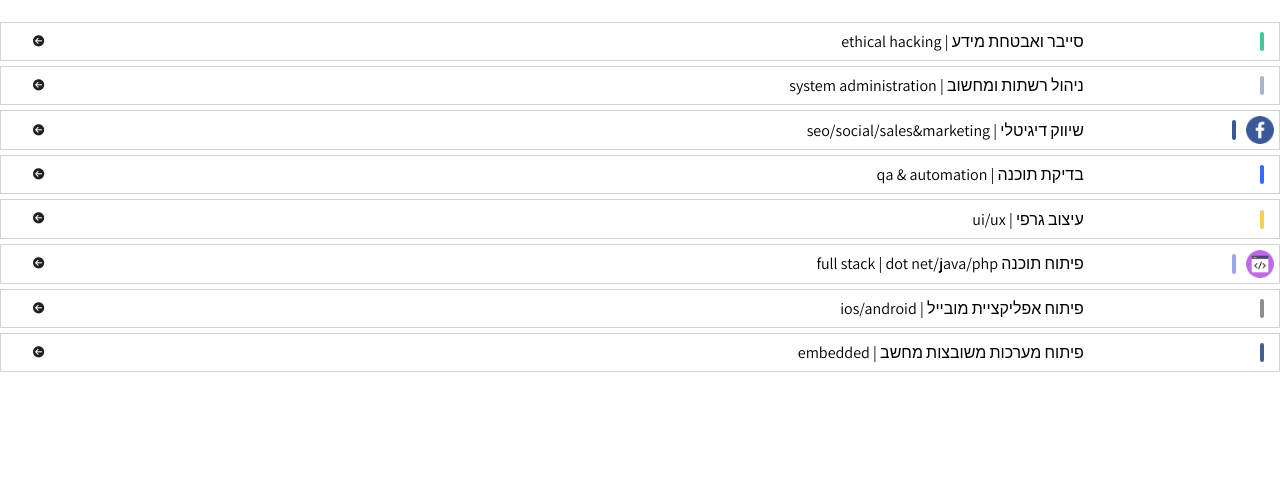
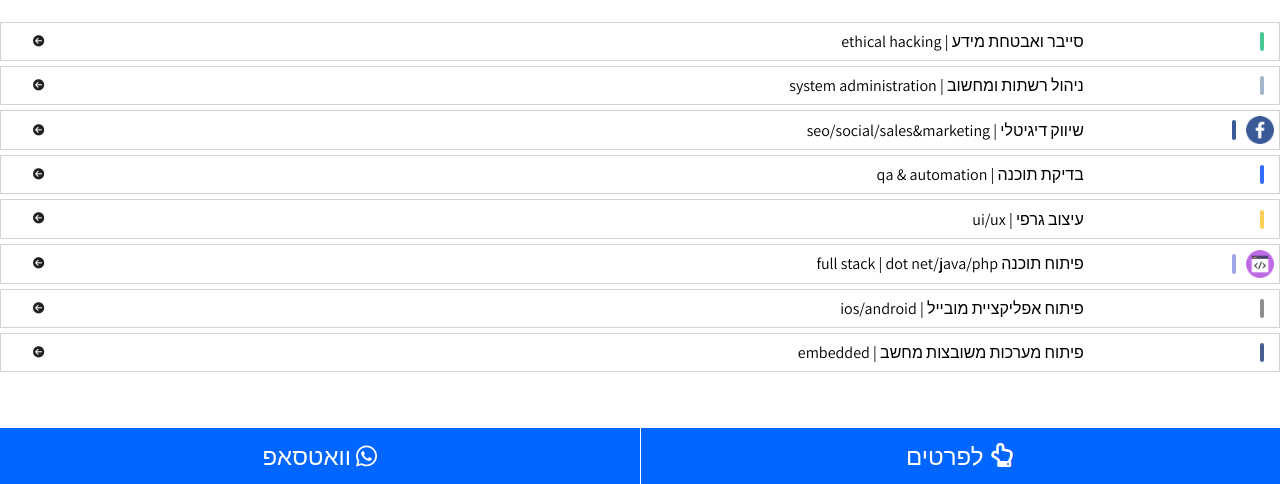
Before and after one commit to LiorRavid/HyperActive_Proj, a website: page index.html in a window 1280 px wide. Shown: the part 316-800 px from the top of the page. Drawn offline with Linux system fonts and the light colour scheme.

Commit message:
first screen + contact-bar buttons

```diff
--- a/index.html
+++ b/index.html
@@ -124,5 +124,11 @@
     <section class="q-and-a"></section>
     <section class="public service"></section>
     <footer></footer>
+    <section class="contact-bar-btns">
+        <button class="details">
+            <img src="./styles/scss/imgs/hand-up.png" alt="">
+            <a>לפרטים</a></button>
+        <button class="whatsup"><a>וואטסאפ</a></button>
+    </section>
 </body>
 </html>
--- a/styles/scss/main/style.scss
+++ b/styles/scss/main/style.scss
@@ -41,6 +41,10 @@ h1,h2,h3,h4,h5,h6,p{
     position: relative;
 }
 
+.logo:hover{
+    cursor: pointer;
+}
+
 .logo > img{
     width:135px;
     height: 100%;
@@ -63,7 +67,6 @@ h1,h2,h3,h4,h5,h6,p{
     width:3.5rem;
     height: 3rem;
     padding: 10px;
-    cursor: pointer;
     border-radius: 5px;
     border:none;
     background-color: white;
@@ -144,6 +147,11 @@ h1,h2,h3,h4,h5,h6,p{
     border: 1px solid lightgray;
 }
 
+.profession:hover{
+    opacity: 0.6;
+    cursor: pointer;
+}
+
 .profession .profession-img{
     height: 100%;
     width: 15%;
@@ -214,6 +222,47 @@ h1,h2,h3,h4,h5,h6,p{
     align-items: center;
 }
 
+// CONTACT-BAR-BUTTONS
+.contact-bar-btns{
+    display: flex;
+    position: fixed;
+    bottom: 0;
+    height: 7vh;
+    width: 100%;
+    gap: 1px;
+}
+
+.details, .whatsup{
+    border: none;
+    background-color: #0066ff;
+    color: white;
+    width: 50%;
+    font-size: 1.5rem;
+}
+
+.details{
+    @extend %flex-center;
+}
+
+.details > a, .whatsup > a{
+    text-decoration: none;
+}
+
+.details > a:hover, .whatsup > a:hover{
+    text-decoration: underline;
+    color: white;
+    cursor: pointer;
+}
+
+.details img{
+    margin-left: 5px;
+}
+
+.whatsup::before{
+    font-family: "FontAwesome";
+    content: "\f232";
+    margin-left: 5px;
+}
 // PLACE-HOLDERS
 %flex-column{
     display: flex;
```
Also changed, not shown: styles/css/style.css, styles/scss/imgs/hand-up.png (added).
